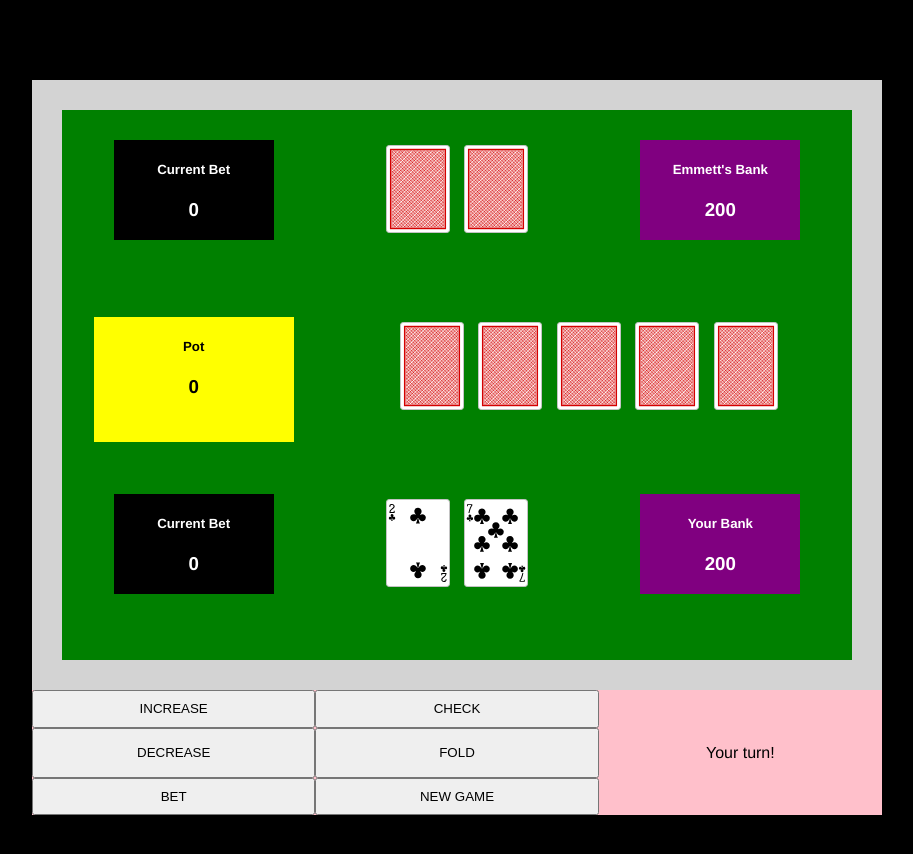
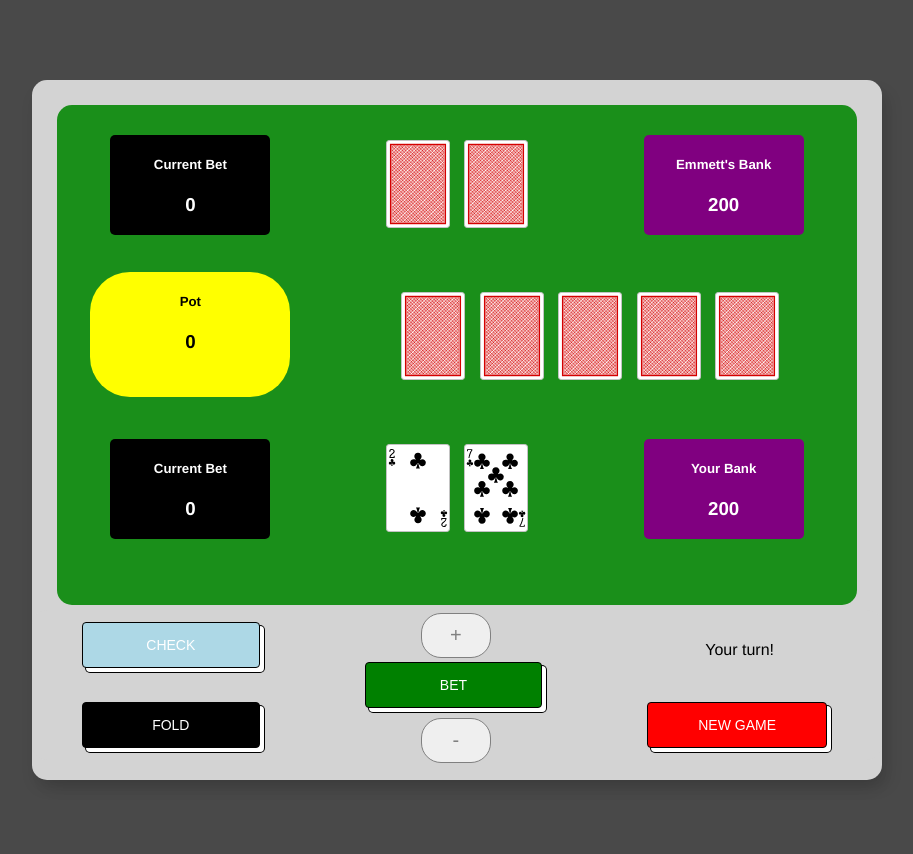
Before and after one commit to emmettturtle/heads_up_poker, a plain HTML site: page index.html in a window 1280 px wide. Shown: the whole page, without its empty margins (183-1096 px from the left). Drawn offline with Linux system fonts and the light colour scheme.

Commit message:
Greatly improves UI and fixes bugs

```diff
--- a/css/main.css
+++ b/css/main.css
@@ -5,7 +5,7 @@
 body {
     margin: 0;
     font-family: Helvetica;
-    background-color: black;
+    background-color: rgb(73, 73, 73);
     display: flex;
     flex-direction: row;
     justify-content: center;
@@ -18,20 +18,24 @@ body {
     margin-top: 80px;
     margin-bottom: 100px;
     background-color: lightgray;
+    border-radius: 15px;
     display: grid;
     grid-template-columns: 1fr;
     grid-template-rows: 3fr 1fr;
+    box-shadow: 10px 10px 15px -3px rgba(0,0,0,0.1),0px 10px 15px -3px rgba(0,0,0,0.1);
 }
 
 #display-board {
     grid-column: 1/2;
     grid-row: 1/2;
-    background-color: green;
-    margin: 30px;
+    background-color: rgba(0, 134, 0, 0.878);
+    margin: 25px;
     display: grid;
     grid-template-columns: 1fr 1fr 1fr;
     grid-template-rows: 1fr 1fr 1fr;
-    height: 550px;
+    height: 500px;
+    border-radius: 15px;
+    margin-top: 25px;
 
 }
 
@@ -47,6 +51,7 @@ body {
     height: 100px;
     width: 160px;
     justify-self: center;
+    border-radius: 5px;
 }
 
 #emmett-hand {
@@ -54,6 +59,7 @@ body {
     grid-row: 1/2;
     margin: 30px;
     justify-self: center;
+    margin-bottom: -10px;
 }
 
 #emmett-hand > div {
@@ -70,6 +76,7 @@ body {
     height: 100px;
     width: 160px;
     justify-self: center;
+    border-radius: 5px;
 }
 
 /* MIDDLE ROW */
@@ -81,12 +88,15 @@ body {
     width: 200px;
     justify-self: center;
     text-align: center;
+    border-radius: 40px;
 }
 
 #community-cards {
     grid-column: 2/4;
     grid-row: 2/3;
     justify-self: center;
+    margin-top: 15px;
+    margin-bottom: -40px;
 }
 
 #community-cards > div {
@@ -99,19 +109,21 @@ body {
     grid-row: 3/4;
     background-color: black;
     margin: 30px;
-    /* margin-top: 0px; */
+    margin-top: 0px;
     color: white;
     text-align: center;
     height: 100px;
     width: 160px;
     justify-self: center;
+    border-radius: 5px;
 }
 
 #player-hand {
     grid-column: 2/3;
     grid-row: 3/4;
     margin: 30px;
-    /* margin-top: 0px; */
+    margin-bottom: -30px;
+    margin-top: 0px;
     justify-self: center;
 }
 
@@ -124,12 +136,13 @@ body {
     grid-row: 3/4;
     background-color: purple;
     margin: 30px;
-    /* margin-top: 0px; */
+    margin-top: 0px;
     color: white;
     text-align: center;
     height: 100px;
     width: 160px;
     justify-self: center;
+    border-radius: 5px;
 }
 
 
@@ -137,48 +150,128 @@ body {
 #interface {
     grid-column: 1/2;
     grid-row: 2/3;
-    background-color: pink;
-    height: 125px;
+    background-color: lightgray;
+    height: 150px;
+    margin-top: -20px;
     display: grid;
-    grid-template-columns: 1fr 1fr 1fr;
-    grid-template-rows: 1fr 1fr 1fr;
+    grid-template-columns: 50px 1fr 100px 1fr 100px 1fr 50px;
+    grid-template-rows: 20px 40px 40px 40px 20px;
+    align-items: center;
+    border-radius: 15px;
 }
 
 #message {
-    grid-column: 3/4;
+    grid-column: 6/7;
     grid-row: 2/3;
     text-align: center;
 }
 
 /* BUTTONS */
 
+.up-down {
+    /* margin-top: 4vmin; */
+    padding: 10px;
+    font-size: 20px;
+    border-radius: 20px;
+    border: 1px solid grey;
+    width: 70px;
+    color: grey;
+    justify-self: center;
+}
+
+.up-down:hover {
+    color: white;
+    background-color: red;
+}
+
 #increase-bet {
-    grid-column: 1/2;
-    grid-row: 1/2;
+    grid-column: 4/5;
+    grid-row: 2/3;
+    /* padding-bottom: px; */
+    margin: 20px;
+    margin-bottom: 50px;
 
 }
 
 #decrease-bet {
-    grid-column: 1/2;
-    grid-row: 2/3;
+    grid-column: 4/5;
+    grid-row: 4/5;
+    margin: 20px;
+    margin-top: 40px;
+
 }
 
 #bet {
-    grid-column: 1/2;
+    grid-column: 4/5;
     grid-row: 3/4;
+    background-color: green;
 }
 
 #check {
     grid-column: 2/3;
-    grid-row: 1/2;
+    grid-row: 2/3;
+    background-color: lightblue;
 }
 
 #fold {
     grid-column: 2/3;
-    grid-row: 2/3;
+    grid-row: 4/5;
 }
 
 #new-game {
-    grid-column: 2/3;
-    grid-row: 3/4;
+    grid-column: 6/7;
+    grid-row: 4/5;
+    background-color: red;
 }
+
+
+.button-50 {
+    appearance: button;
+    background-color: #000;
+    background-image: none;
+    border: 1px solid #000;
+    border-radius: 4px;
+    box-shadow: #fff 4px 4px 0 0,#000 4px 4px 0 1px;
+    box-sizing: border-box;
+    color: #fff;
+    cursor: pointer;
+    display: inline-block;
+    font-family: ITCAvantGardeStd-Bk,Arial,sans-serif;
+    font-size: 14px;
+    font-weight: 400;
+    line-height: 20px;
+    margin: 0 5px 10px 0;
+    overflow: visible;
+    padding: 12px 40px;
+    text-align: center;
+    text-transform: none;
+    touch-action: manipulation;
+    user-select: none;
+    -webkit-user-select: none;
+    vertical-align: middle;
+    white-space: nowrap;
+}
+
+.button-50:focus {
+    text-decoration: none;
+}
+
+.button-50:hover {
+    text-decoration: none;
+}
+
+.button-50:active {
+    box-shadow: rgba(0, 0, 0, .125) 0 3px 5px inset;
+    outline: 0;
+}
+
+.button-50:not([disabled]):active {
+    box-shadow: #fff 2px 2px 0 0, #000 2px 2px 0 1px;
+    transform: translate(2px, 2px);
+}
+
+@media (min-width: 768px) {
+    .button-50 {
+        padding: 12px 50px;
+    }
+}
--- a/index.html
+++ b/index.html
@@ -4,6 +4,7 @@
     <meta charset="UTF-8">
     <meta name="viewport" content="width=device-width, initial-scale=1.0">
     <title>Heads Up Poker</title>
+    <link href='https://unpkg.com/css.gg@2.0.0/icons/css/arrow-down-r.css' rel='stylesheet'>
     <link rel="stylesheet" href="css/card-library/css/cardstarter.css">
     <link rel="stylesheet" href="css/main.css">
     <script defer src="js/main.js"></script>
@@ -52,17 +53,20 @@
             </div>
         </div>
         <div id="interface">
-            <button id="increase-bet">INCREASE</button>
-            <button id="decrease-bet">DECREASE</button>
-            <button id="bet">BET</button>
+            <button class="up-down" id="increase-bet">+</button>
+            <button class="button-50" role="button" id="bet">BET</button>
+            <button class="up-down" id="decrease-bet">-</button>
 
-            <button id="check">CHECK</button>
-            <button id="fold">FOLD</button>
+            <button class="button-50" role="button" id="check">CHECK</button>
+            <button class="button-50" role="button" id="fold">FOLD</button>
 
-            <button id="new-game">NEW GAME</button>
+            <button class="button-50" role="button" id="new-game">NEW GAME</button>
 
             <p id="message">It is your turn!</p>
         </div>
+
+
     </div>
+
 </body>
 </html>
--- a/js/main.js
+++ b/js/main.js
@@ -300,7 +300,7 @@ function emmettDecision () {
         retBet = playerCurrBet+(ranBet*10);
     }
 
-    if (round === 4 || ranNum > 25) {
+    if (round === 4 && ranNum > 25) {
         retBet = emmettBank;
     }
 
```
